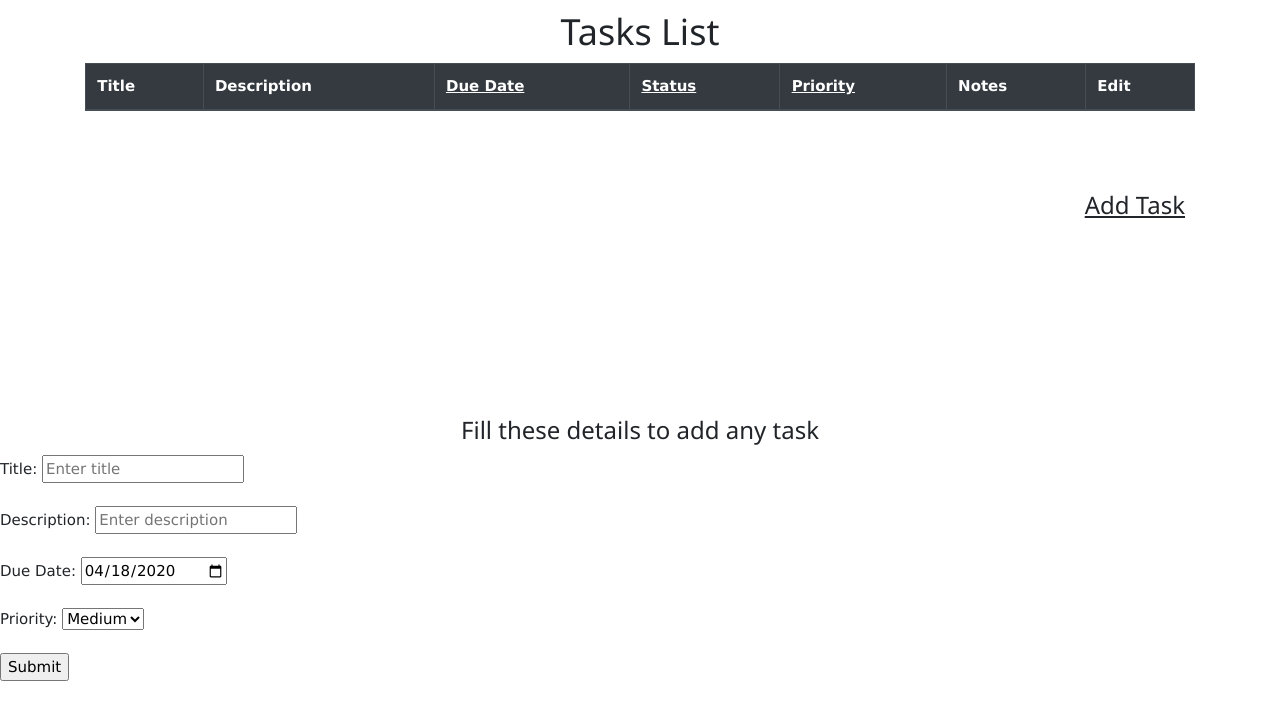
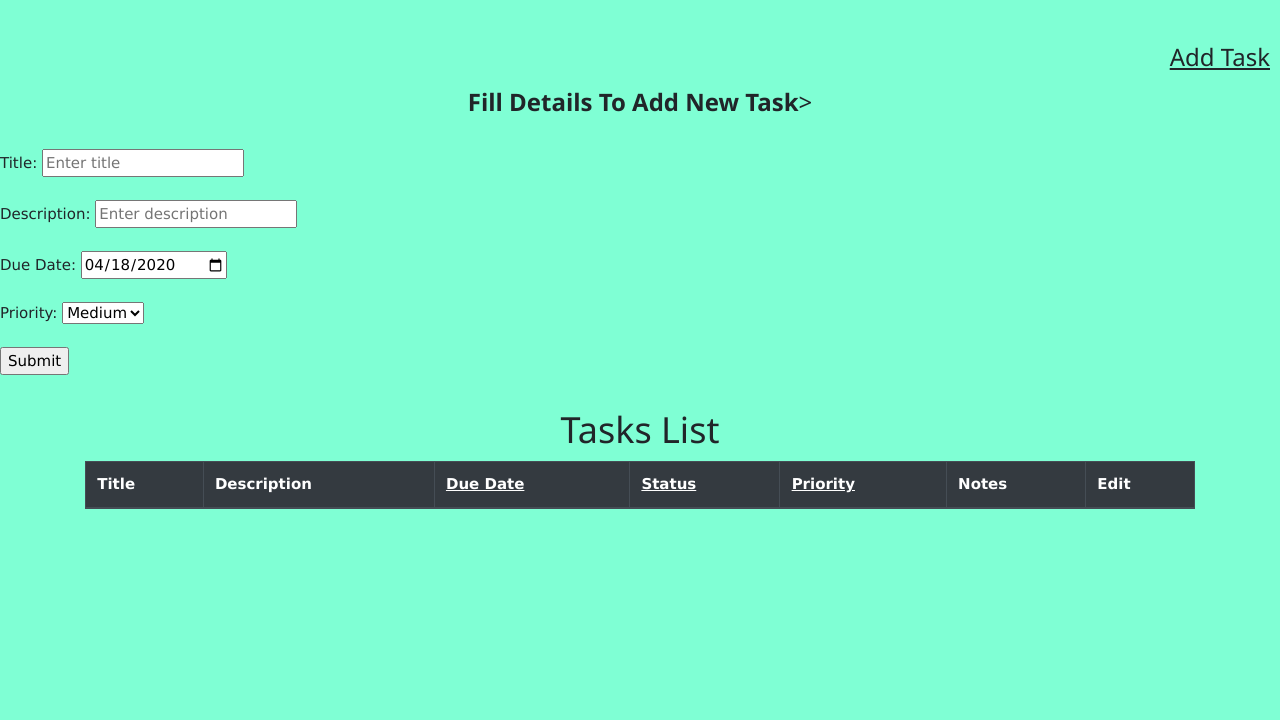
Before and after one commit to shubhamkumar08/task_Manager, a website: page public/index.html in a window 1280 px wide. Drawn offline with nearby package versions, Linux system fonts and the light colour scheme; no server answers.

Commit message:
Styling Changes

```diff
--- a/public/index.html
+++ b/public/index.html
@@ -4,7 +4,6 @@
     <meta charset="UTF-8">
     <meta name="viewport" content="width=device-width, initial-scale=1.0">
     <title>Task and Notes Manager</title>
-    <link rel="stylesheet" href="style.css">
     <script async defer src="onload.js"></script>
     <script async defer src="taskService.js"></script>
     <script async defer src="notesService.js"></script>
@@ -14,35 +13,15 @@
     <link rel="stylesheet" href="https://www.w3schools.com/w3css/4/w3.css">
 
 </head>
-<body>
+<body style="background-color:aquamarine";>
     <body>
-      <div class="upper">
-      <h1 align="center">Tasks List</h1>
-        <div class="container">
-            <table id="data" class="table table-bordered table-dark">
-            <thead>
-              <tr>
-                <th scope="col">Title</th>
-                <th scope="col">Description</th>
-                <th scope="col" onclick="sortTable(2)" style="cursor: pointer; text-decoration: underline;">Due Date</th>
-                <th scope="col" onclick="sortTable(3)" style="cursor: pointer; text-decoration: underline;">Status</th>
-                <th scope="col" onclick="sortTable(4)" style="cursor: pointer; text-decoration: underline;">Priority</th>
-                <th scope="col">Notes</th>
-                <th scope="col">Edit</th>
-              </tr>
-            </thead>
-            <tbody>
-            </tbody>
-          </table>
-            <br><br>
-            <h3><a href="#addTask" style="float: right; margin: 10px; text-decoration: underline;">Add Task</a></h3>
-            <br><br><br><br><br><br><br><br><br>
-        </div>
-      </div>
       <div id="addTask">
         <br>
         <div id="taskForm">
-            <h3 align="center">Fill these details to add any task</h3>
+          <h3><a href="#addTask" style="float: right; margin: 10px; text-decoration: underline;">Add Task</a></h3>
+          <br><br>
+            <h3 style="text-align:center"><b>Fill Details To Add New Task</b>></h3>
+            <br>
             <form action="javascript:;" onsubmit="addTask(this)">
                 Title: <input type="text" id="title" placeholder="Enter title" required>
                 <br><br>
@@ -110,7 +89,26 @@
           </div>
         </div>
       </div>
-
+      <div class="upper">
+        <h1 style="text-align:center">Tasks List</h1>
+          <div class="container">
+              <table id="data" class="table table-bordered table-dark">
+              <thead>
+                <tr>
+                  <th scope="col">Title</th>
+                  <th scope="col">Description</th>
+                  <th scope="col" onclick="sortTable(2)" style="cursor: pointer; text-decoration: underline;">Due Date</th>
+                  <th scope="col" onclick="sortTable(3)" style="cursor: pointer; text-decoration: underline;">Status</th>
+                  <th scope="col" onclick="sortTable(4)" style="cursor: pointer; text-decoration: underline;">Priority</th>
+                  <th scope="col">Notes</th>
+                  <th scope="col">Edit</th>
+                </tr>
+              </thead>
+              <tbody>
+              </tbody>
+            </table>
+          </div>
+        </div>
     </body>
 </body>
 </html>
--- a/public/taskService.js
+++ b/public/taskService.js
@@ -16,7 +16,7 @@ async function addTask(){
         },
         body: JSON.stringify({ title, description, due_date, priority })
     })
-    window.location.replace("http://localhost:2323/");
+    window.location.replace("http://localhost:3333/");
 }
 
 async function editTask(id){
```
Also changed, not shown: 1 other file.
